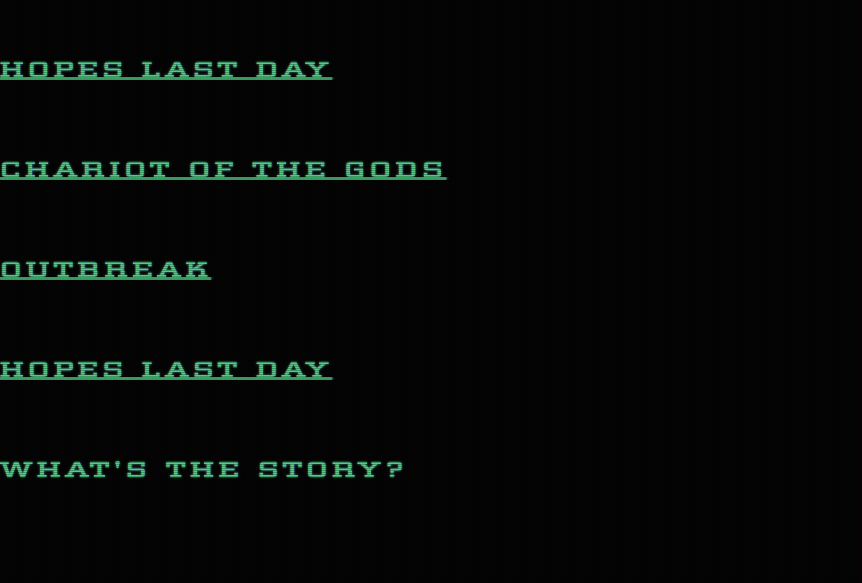
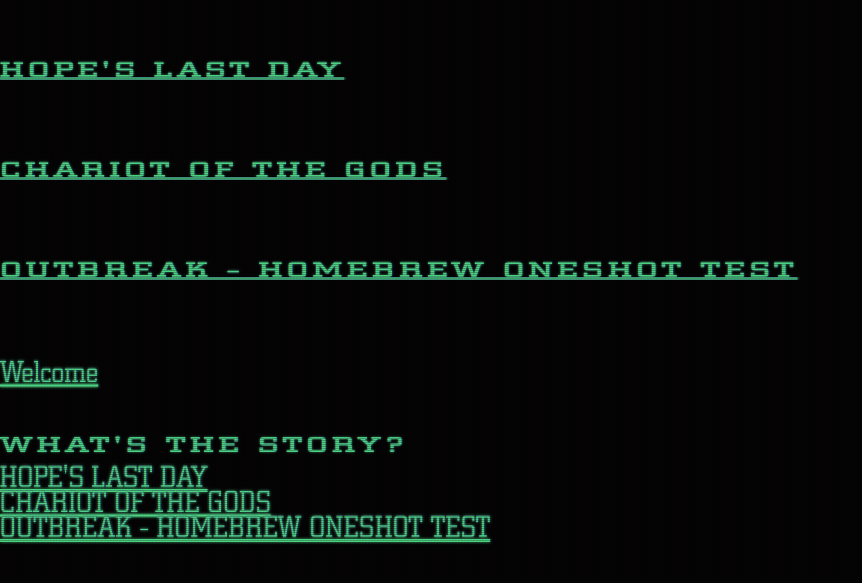
Before and after one commit to Gonzalo-fs/MU-TH-UR-RPG, a Nuxt app: page /whats-the-story in a window 1280 px wide. Shown: the part 155-738 px from the top of the page, without its empty margins (0-862 px from the left). Built offline with nearby package versions, Linux system fonts and the light colour scheme.

Commit message:
added method to print menu

```diff
--- a/assets/js/utils.js
+++ b/assets/js/utils.js
@@ -37,10 +37,9 @@ function createNewLine(text, customStyle = DEFAULT_STYLE, customSpeed = DEFAULT_
 
   } else {
     setTimeout(() => {
-      createNewLine(text)
+      createNewLine(text, customStyle, customSpeed, delay)
     }, expectedTime);
   }
-
 
 }
 
@@ -85,6 +84,51 @@ function print() {
   }
 }
 
+//------ PRINT UNDERLINE MENU ------//                                    WIP
+function createMenu(options) {
+
+  // Print menu or queue if something is already printing
+  if (!document.getElementById("new-line")) {
+
+    expectedTime = 500;
+
+    let container = document.getElementById("terminal-container");
+
+    Object.keys(options).forEach(function(url) {
+
+      let lineContainer = document.createElement("div");
+      lineContainer.setAttribute("id", "line-container");
+      lineContainer.style.height = "0px";
+      container.appendChild(lineContainer);
+
+      let newLine = document.createElement("a");
+      newLine.setAttribute("id", "new-line");
+      newLine.setAttribute("href", "patata");
+      newLine.innerHTML = options[url];
+      lineContainer.appendChild(newLine);
+      console.log(url, options[url]);
+
+
+        // Printing finished
+        let oldHeight = newLine.offsetHeight;
+
+        lineContainer.style.height = (oldHeight/2)+"px";
+        lineContainer.removeAttribute("id");
+
+        newLine.removeAttribute("id");
+
+
+    });
+
+
+  } else {
+    setTimeout(() => {
+      createMenu(options)
+    }, expectedTime);
+  }
+
+}
+
 //------ FOCUS INPUT SO USER CAN TYPE ------//
 function focusInput() {
   document.getElementById("user-input").focus();
@@ -109,6 +153,7 @@ function clearTimeouts() {
 
 export {
   createNewLine,
+  createMenu,
   focusInput,
   clearTimeouts,
 }
--- a/pages/boot-up.vue
+++ b/pages/boot-up.vue
@@ -18,6 +18,9 @@
 
     mounted() {
       clearTimeouts();
+      // window.addEventListener("click", function() {
+      //   this.$nuxt.$options.router.push("/whats-the-story");
+      // });
       setTimeout(() => {
         this.$nuxt.$options.router.push("/welcome");
       }, 10500);
--- a/pages/index.vue
+++ b/pages/index.vue
@@ -19,13 +19,13 @@
         //     this.$nuxt.$options.router.push("/whats-the-story");
         // }
 
-        clearTimeouts()
+        clearTimeouts();
 
         // localStorage.setItem("lang", "eng")
-        localStorage.setItem("lang", "esp")
+        localStorage.setItem("lang", "esp");
 
-        localStorage.setItem("gm-rights", true)
-        // localStorage.removeItem("gm-rights")
+        localStorage.setItem("gm-rights", true);
+        localStorage.removeItem("gm-rights");
     },
 
     methods: {
--- a/pages/welcome.vue
+++ b/pages/welcome.vue
@@ -29,7 +29,7 @@ export default {
 
         default:
           // TEXTS IN ENGLISH
-          texts[0] = this.isGM ? "WELCOME GAME MOTHER" : "WELCOME CREW MEMBER";
+          texts[0] = this.isGM ? "WELCOME, GAME MOTHER" : "WELCOME, CREW MEMBER";
         break;
 
         case "esp":
--- a/pages/whats-the-story.vue
+++ b/pages/whats-the-story.vue
@@ -6,20 +6,23 @@
     </audio>
 
     <div id="terminal-container">
-      <div>
-        <a href="">
+
+      <div id="underline-menu">
+        <NuxtLink to="">
+          <p class="muthur-font-style">{{ texts[1] }}</p>
+        </NuxtLink>
+        <NuxtLink to="">
+          <p class="muthur-font-style">{{ texts[2] }}</p>
+        </NuxtLink>
+        <NuxtLink to="">
+          <p class="muthur-font-style">{{ texts[3] }}</p>
+        </NuxtLink>
+        <a href="/welcome">Welcome</a>
+        <!-- <NuxtLink to="">
           <p class="muthur-font-style">HOPES LAST DAY</p>
-        </a>
-        <a href="">
-          <p class="muthur-font-style">CHARIOT OF THE GODS</p>
-        </a>
-        <a href="">
-          <p class="muthur-font-style">OUTBREAK</p>
-        </a>
-        <a href="">
-          <p class="muthur-font-style">HOPES LAST DAY</p>
-        </a>
+        </NuxtLink> -->
       </div>
+
     </div>
 
 
@@ -27,33 +30,53 @@
 </template>
 
 <script>
-import { createNewLine, clearTimeouts } from '~/assets/js/utils.js';
+import { createNewLine, clearTimeouts, createMenu } from '~/assets/js/utils.js';
 export default {
   name: 'StorySelect',
 
   computed: {
 
     isGM(){
-      return localStorage.getItem("gm-rights")
+      if (typeof window !== 'undefined') {
+        return localStorage.getItem("gm-rights")
+      }
     },
 
     texts(){
-      let lang = localStorage.getItem("lang");
+      if (typeof window !== 'undefined') {
+        var lang = localStorage.getItem("lang");
+      }
       let texts = []
       switch (lang) {
 
         default:
           // TEXTS IN ENGLISH
           texts[0] = this.isGM ? "WHAT'S THE STORY MOTHER?" : "WHAT'S THE STORY?";
+          texts[1] = "HOPE'S LAST DAY";
+          texts[2] = "CHARIOT OF THE GODS";
+          texts[3] = "OUTBREAK - HOMEBREW ONESHOT TEST";
+
         break;
 
         case "esp":
           // TEXTS IN SPANISH
           texts[0] = this.isGM ? "¿DE QUÉ SE TRATA, MADRE?" : "¿DE QUÉ SE TRATA?";
+          texts[1] = "HLD 652";
+          texts[2] = "COTG 794";
+          texts[3] = "OTB - PRUEBA DE ONESHOT";
+
         break;
 
       }
       return texts;
+    },
+
+    options(){
+      return {
+        "/page1" : this.texts[1],
+        "/page2" : this.texts[2],
+        "/page3" : this.texts[3],
+      }
     }
 
   },
@@ -61,7 +84,7 @@ export default {
   mounted() {
     clearTimeouts();
     createNewLine(this.texts[0]);
-
+    createMenu(this.options);
   },
 
 }
```
